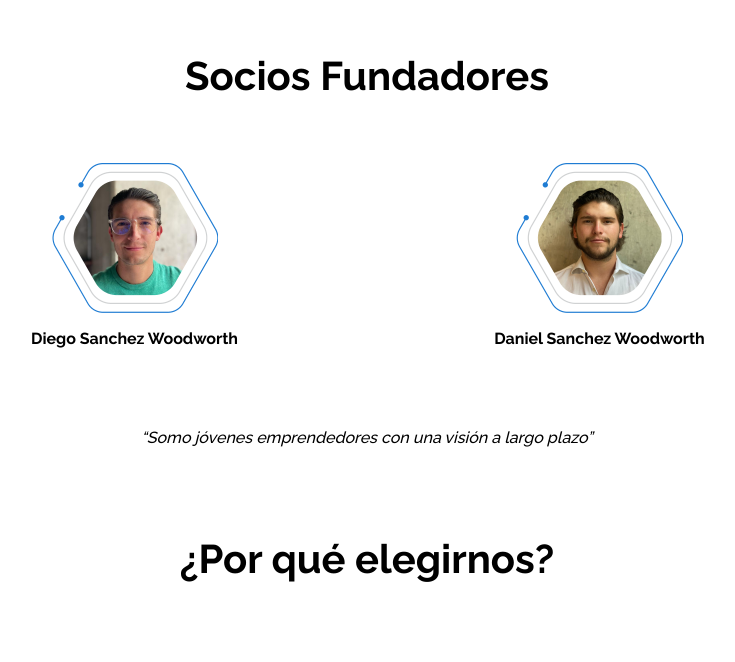
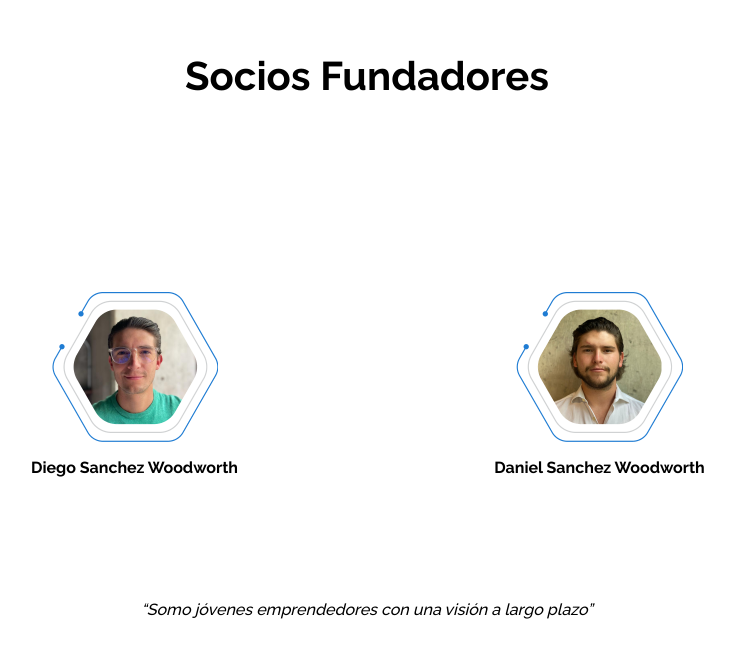
Before and after one commit to eneasbaroni/woodworth, a React (Create React App) app: page / in a window 1280 px wide. Shown: the part 3538-4200 px from the top of the page, without its empty margins (273-1008 px from the left). Built offline with nearby package versions, Linux system fonts and the light colour scheme.

Commit message:
Update Socios.js

```diff
--- a/src/components/Socios/Socios.js
+++ b/src/components/Socios/Socios.js
@@ -7,7 +7,7 @@ const Socios = () => {
 
 
   return (
-    <div className="sociosContainer">
+    <div className="sociosContainer divContainer">
       <h2 className="titulo">{language === 'esp' ? 'Socios Fundadores' : 'Founding Partners'}</h2>
       <div className='sociosImagenesContainer'>
         <div className="sociosDiv">
```
